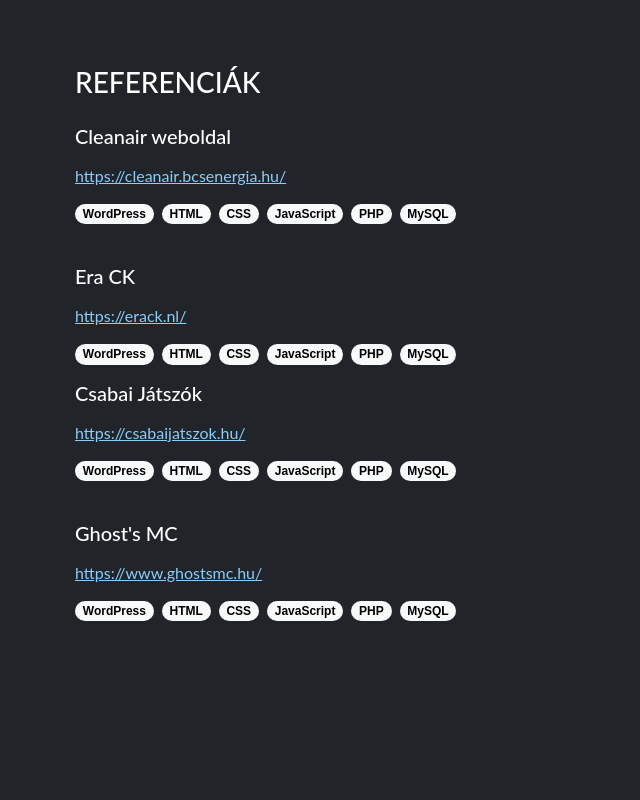
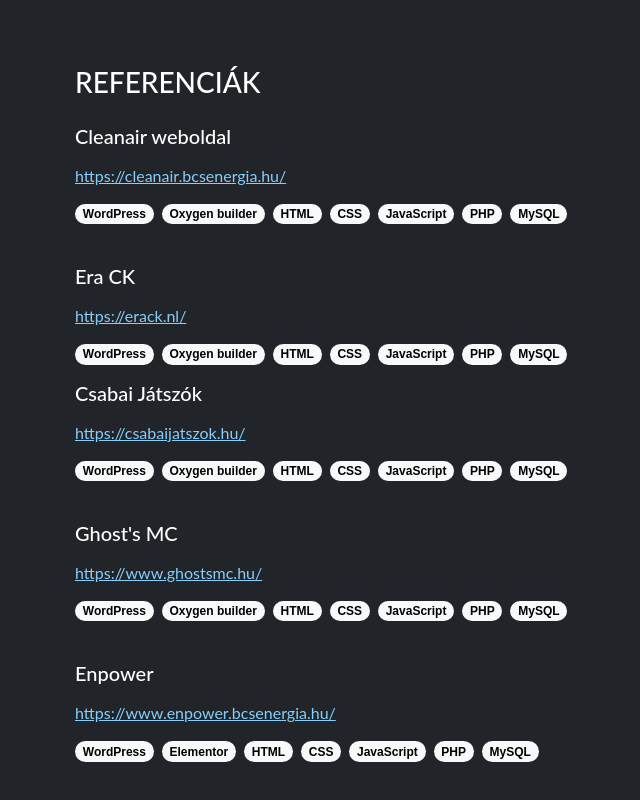
Before and after one commit to szilavi/szilaviCV, a website: page index.html in a window 1280 px wide. Shown: the part 1312-2112 px from the top of the page, without its empty margins (7-647 px from the left). Before the commit the page ends 2005 px from the top, so only its background shows below. Drawn offline with Linux system fonts and the light colour scheme.

Commit message:
added enpower

```diff
--- a/index.html
+++ b/index.html
@@ -230,6 +230,9 @@
             </p>
             <div class="d-flex flex-wrap gap-2">
               <span class="badge rounded-pill text-bg-light">WordPress</span>
+              <span class="badge rounded-pill text-bg-light"
+                >Oxygen builder</span
+              >
               <span class="badge rounded-pill text-bg-light">HTML</span>
               <span class="badge rounded-pill text-bg-light">CSS</span>
               <span class="badge rounded-pill text-bg-light">JavaScript</span>
@@ -244,6 +247,9 @@
             </p>
             <div class="d-flex flex-wrap gap-2">
               <span class="badge rounded-pill text-bg-light">WordPress</span>
+              <span class="badge rounded-pill text-bg-light"
+                >Oxygen builder</span
+              >
               <span class="badge rounded-pill text-bg-light">HTML</span>
               <span class="badge rounded-pill text-bg-light">CSS</span>
               <span class="badge rounded-pill text-bg-light">JavaScript</span>
@@ -260,6 +266,9 @@
             </p>
             <div class="d-flex flex-wrap gap-2">
               <span class="badge rounded-pill text-bg-light">WordPress</span>
+              <span class="badge rounded-pill text-bg-light"
+                >Oxygen builder</span
+              >
               <span class="badge rounded-pill text-bg-light">HTML</span>
               <span class="badge rounded-pill text-bg-light">CSS</span>
               <span class="badge rounded-pill text-bg-light">JavaScript</span>
@@ -276,6 +285,26 @@
             </p>
             <div class="d-flex flex-wrap gap-2">
               <span class="badge rounded-pill text-bg-light">WordPress</span>
+              <span class="badge rounded-pill text-bg-light"
+                >Oxygen builder</span
+              >
+              <span class="badge rounded-pill text-bg-light">HTML</span>
+              <span class="badge rounded-pill text-bg-light">CSS</span>
+              <span class="badge rounded-pill text-bg-light">JavaScript</span>
+              <span class="badge rounded-pill text-bg-light">PHP</span>
+              <span class="badge rounded-pill text-bg-light">MySQL</span>
+            </div>
+          </div>
+          <div class="mb-4">
+            <p class="h5 mb-3">Enpower</p>
+            <p>
+              <a href="https://www.enpower.bcsenergia.hu/" target="_blank"
+                >https://www.enpower.bcsenergia.hu/</a
+              >
+            </p>
+            <div class="d-flex flex-wrap gap-2">
+              <span class="badge rounded-pill text-bg-light">WordPress</span>
+              <span class="badge rounded-pill text-bg-light">Elementor</span>
               <span class="badge rounded-pill text-bg-light">HTML</span>
               <span class="badge rounded-pill text-bg-light">CSS</span>
               <span class="badge rounded-pill text-bg-light">JavaScript</span>
```
